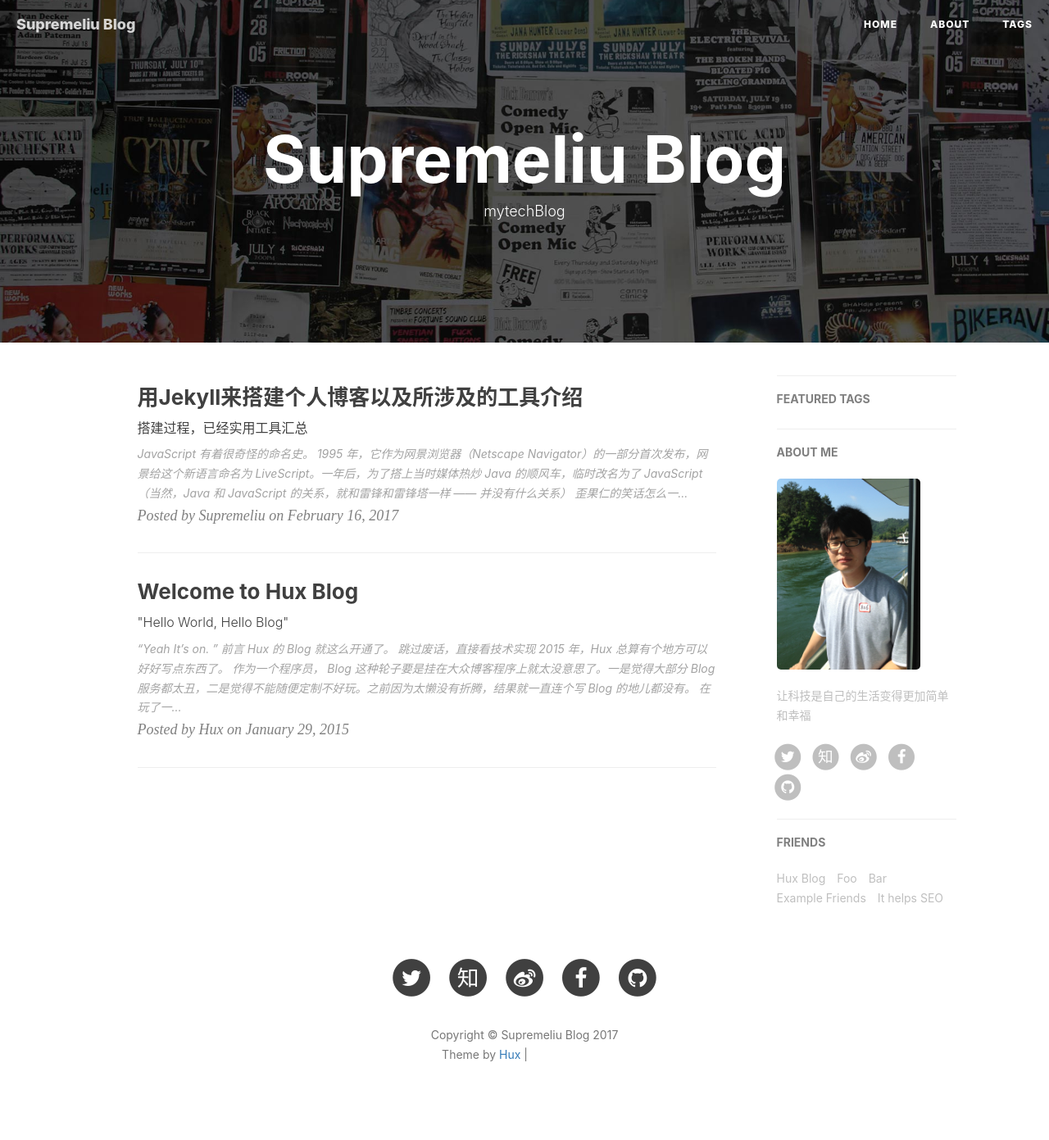
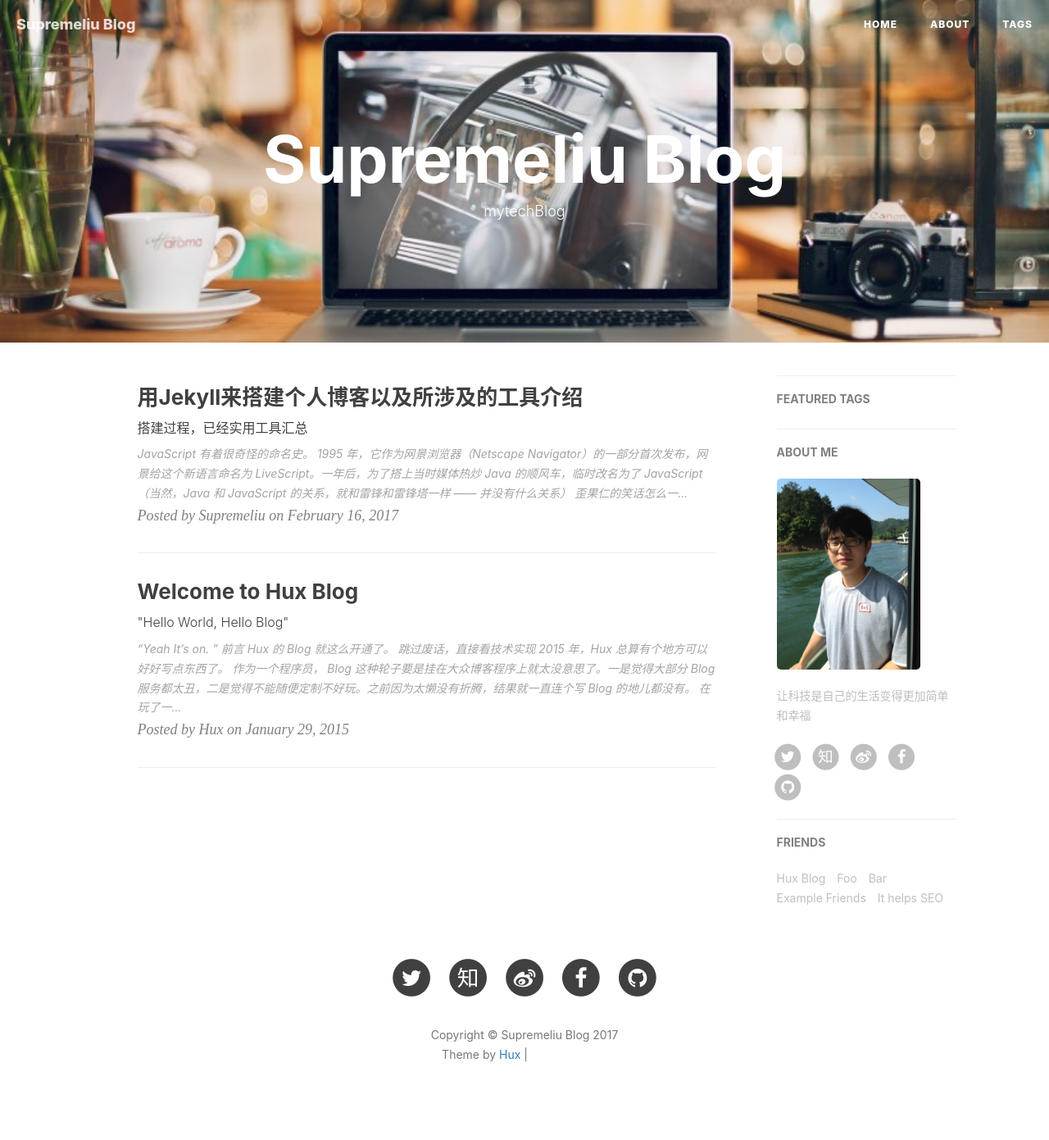
Before and after one commit to Junchenliu198924/Junchenliu198924.github.io, a Jekyll site: the page built from index.html, in a window 1280 px wide. Shown: the whole page at 82% size. Built offline with Jekyll 4.4.1, drawn with Linux system fonts in a browser that asks for light colours; nearby versions of some CDN libraries; the list of posts is cut into pages by our own code; comment, search, counter and statistics services are not loaded; grey boxes are pictures that could not be loaded.

Commit message:
2017-02-16-02

```diff
--- a/_config.yml
+++ b/_config.yml
@@ -1,7 +1,7 @@
 # Site settings
 title: Supremeliu Blog
 SEOTitle: Supremeliu Blog
-header-img: img/home-bg.jpg
+header-img: img/home_page.jpg
 email: ljc198924@163.com
 description: "techbolg record mylife"
 keyword: ""
```
Also changed, not shown: img/home_page.jpg (added), 12 other files.
